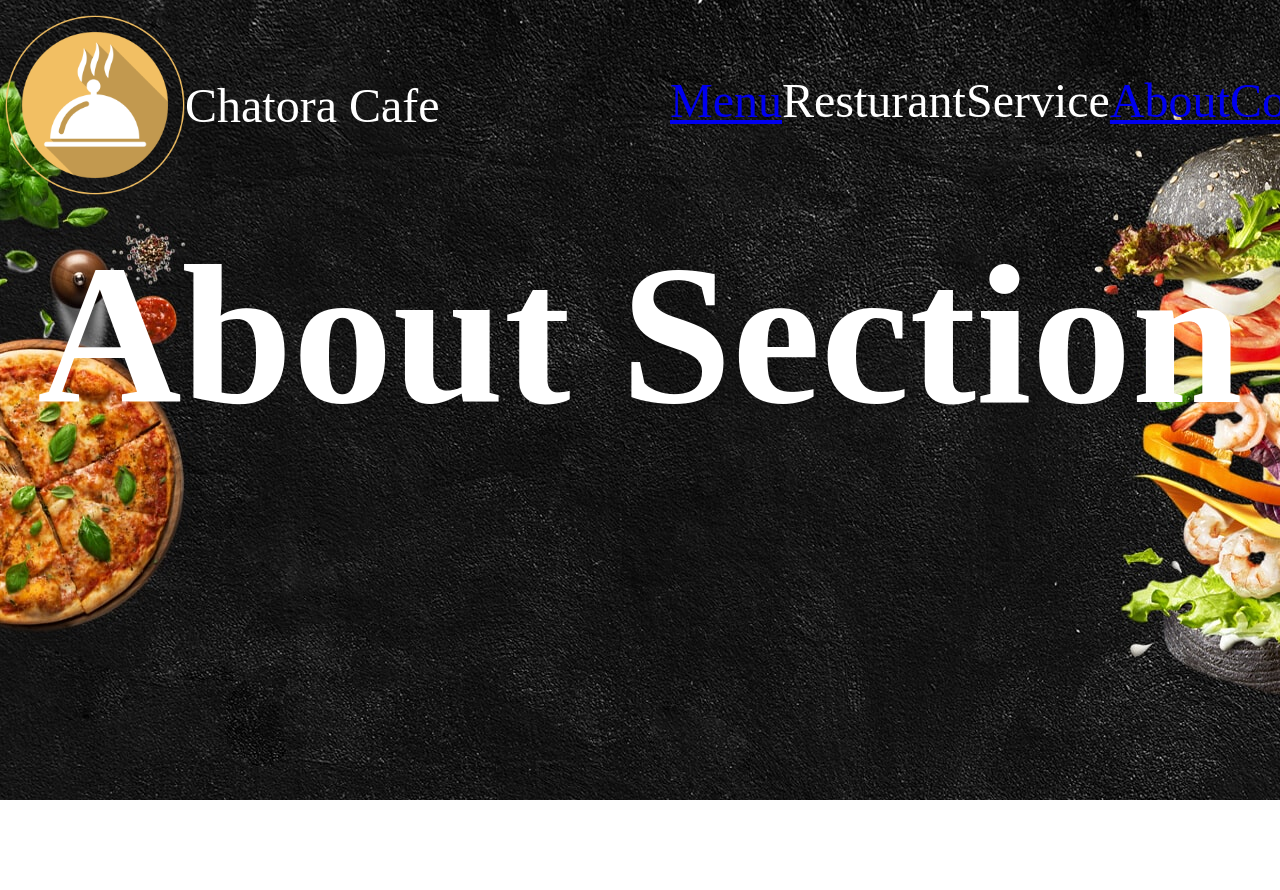
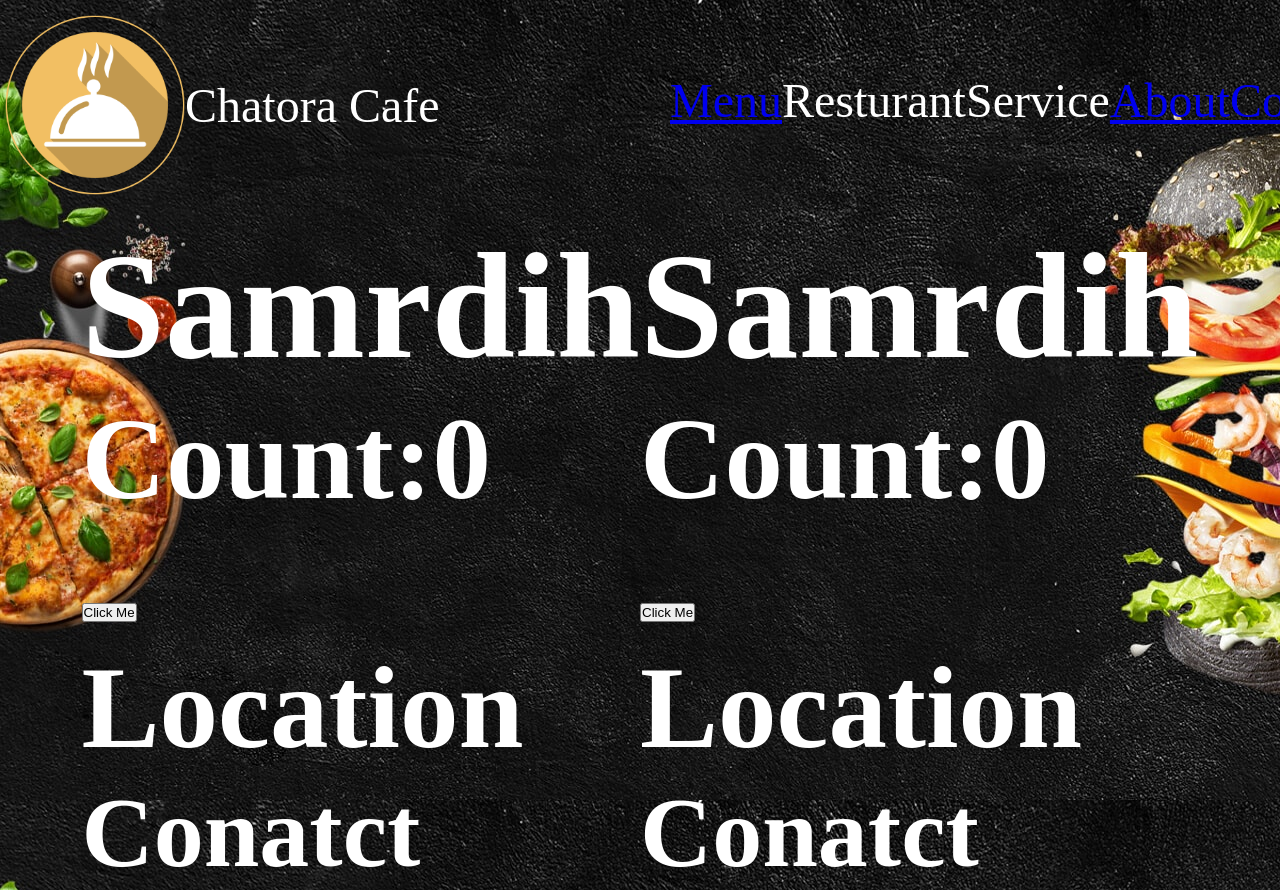
Before and after one commit to SamridhG/FoodAppReact_Testing, a React (Vite) app: page /about in a window 1280 px wide. Shown: the top 890 px of the page. Before the commit the page ends 800 px from the top, so only its background shows below. Built offline with nearby package versions, Linux system fonts and the light colour scheme.

Commit message:
#Class Component #LifeCycle #Render/Batching

```diff
--- a/src/components/About.js
+++ b/src/components/About.js
@@ -1,8 +1,26 @@
+import { useEffect } from "react";
+import UserClass from "./UserClass";
 const About=()=>{
+    console.log("About Constructor")
+    useEffect(()=>{
+        console.log("About Use effect")
+    })
    return (
     <div className="error">
-        <h1>About Section</h1>
+        <UserClass name={"Samridh"}/>
+        <UserClass name={"Khushboo"}/>
+        {/* {console.log("About Render")}
+        <Testing></Testing>
+        <Testing></Testing> */}
     </div>
    )
 }
+
+const Testing=()=>{
+    console.log("Testing Constructor")
+    useEffect(()=>{
+        console.log("Testing use effect")
+    },[])
+    return (console.log("Return Testing"))
+}
 export default About;
--- /dev/null
+++ b/src/components/UserClass.js
@@ -0,0 +1,52 @@
+import React from "react";
+class UserClass extends React.Component{
+   constructor(props){
+    super(props);
+    console.log(props.name+"Constructor")
+    this.state={
+        count:0,
+    }
+   }
+   componentDidMount(){
+    console.log(this.props.name+"===Component Did Mount===")
+   }
+//    componentDidUpdate(){
+//     console.log("Component updatedS")
+//    }
+//    componentWillUnmount(){
+//     console.log("UnMound")
+//    }
+    render(){
+        console.log(this.props.name+"reder functoon")
+       return (
+         <div>
+            <h2>Samrdih</h2>
+            <h3>Count:{this.state.count}</h3>
+            <button onClick={()=>{
+                console.log("Increase")
+                this.setState({
+                    count:this.state.count+1,
+                })
+            }}>Click Me</button>
+            <h3>Location</h3>
+            <h4>Conatct</h4>
+            {/* <Test name={this.props.name+"1"}></Test>
+            <Test name={this.props.name+"2"}></Test> */}
+        </div>
+    );
+    }
+}
+// class Test extends React.Component{
+//     constructor(props){
+//         super(props)
+//         console.log(props.name+"Test Cosntructor")
+//     }
+//     componentDidMount(){
+//         console.log(this.props.name+"test did mount")
+//     }
+//     render(){
+//         console.log(this.props.name+"test render")
+//         return (<div></div>)
+//     }
+// }
+export default   UserClass;
```
